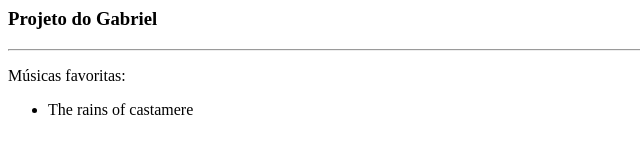
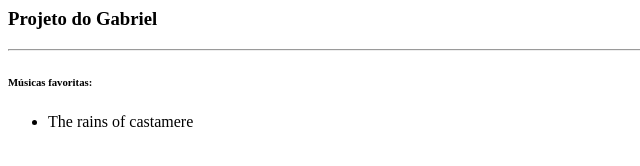
Before and after one commit to gabrieldylanls/git-playground, a plain HTML site: page index.html in a window 1280 px wide. Shown: the whole page, without its empty margins (0-640 px from the left). Drawn offline with Linux system fonts and the light colour scheme.

Commit message:
Utilizando h6

```diff
--- a/index.html
+++ b/index.html
@@ -5,7 +5,7 @@
   <body>
     <h3>Projeto do Gabriel</h3>
     <hr>
-    <p>Músicas favoritas: </p>
+    <h6>Músicas favoritas: </h6>
     <ul>
       <li>The rains of castamere</li>
     </ul>
```
